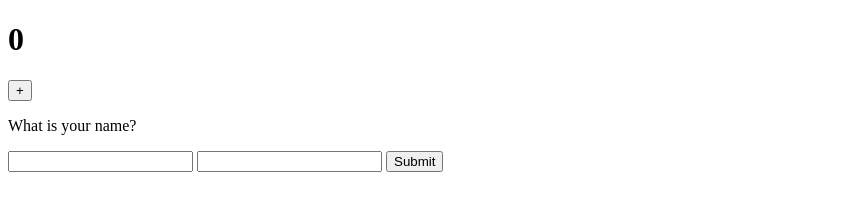
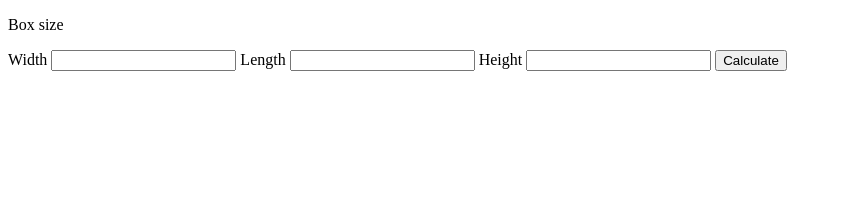
Before and after one commit to mk-hcj/replyapp, a plain HTML site: page index.html in a window 1280 px wide. Shown: the whole page, without its empty margins (0-842 px from the left). Drawn offline with Linux system fonts and the light colour scheme.

Commit message:
3rd commit

```diff
--- a/index.html
+++ b/index.html
@@ -7,13 +7,15 @@
     <title>Document</title>
 </head>
 <body>
-    <h1 id="numberC">0</h1>
-    <button type="button" id="buttonA">+</button>
     <div>
-        <p id="ey">What is your name?</p>
-        <input type="text" id="title">
-        <input type="text" id="yourName">
-        <button id="submit" onclick="submit()">Submit</button>
+        <p id="ey">Box size</p>
+        <label for="width">Width</label>
+        <input type="text" id="width">
+        <label for="length">Length</label>
+        <input type="text" id="length">
+        <label for="height">Height</label>
+        <input type="text" id="height">
+        <button id="cal" onclick="submit()">Calculate</button>
         <div id="answer"></div>
     </div>
     <script src="./index.js"></script>
--- a/index.js
+++ b/index.js
@@ -5,9 +5,9 @@ document.getElementById("buttonA").onclick = function increaser() {
     numc.innerHTML= incrementNum;
 }
 
-let titleM = document.getElementById("title");
+
 function submit() {
-    titleM = titleM.value;
+    let titleM = document.getElementById("title").value;
     let yourNAme = document.getElementById("yourName").value;
     let ourAnswer = document.getElementById("answer");
     ourAnswer.innerHTML = "hello! " + titleM +". " + yourNAme;
```
Also changed, not shown: style.css (added).
